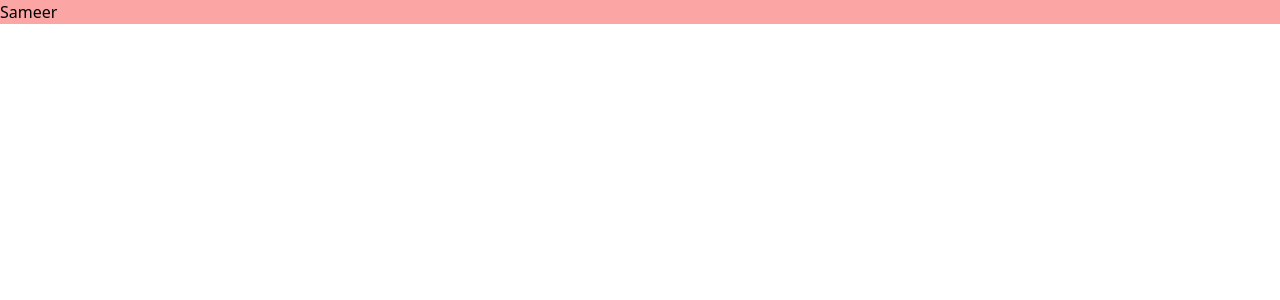
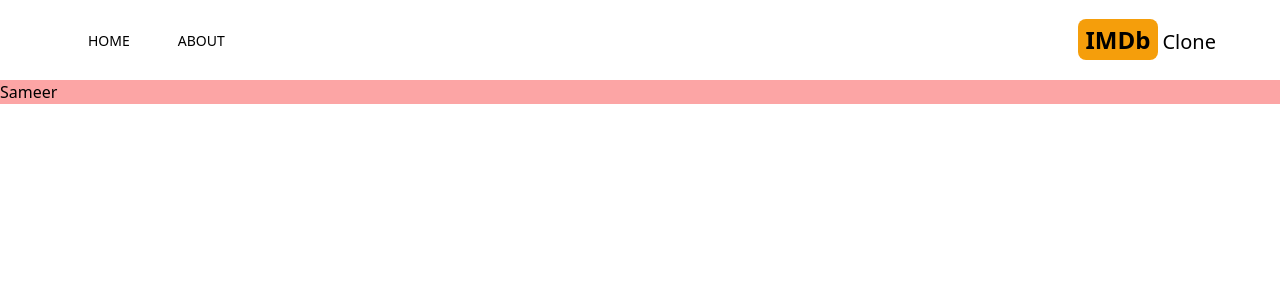
Before and after one commit to SameerManjrekar/sam-imdb-clone, a Next.js app: page / in a window 1280 px wide. Shown: the top 300 px of the page. Built offline with nearby package versions, Linux system fonts and the light colour scheme.

Commit message:
Added Header and react icons

```diff
--- a/package.json
+++ b/package.json
@@ -18,6 +18,7 @@
     "next": "13.1.6",
     "react": "18.2.0",
     "react-dom": "18.2.0",
+    "react-icons": "^4.7.1",
     "typescript": "4.9.5"
   },
   "devDependencies": {
--- a/src/app/layout.tsx
+++ b/src/app/layout.tsx
@@ -1,13 +1,18 @@
-import './globals.css'
+import "./globals.css";
+
+import Header from "@/components/Header";
 
 export default function RootLayout({
   children,
 }: {
-  children: React.ReactNode
+  children: React.ReactNode;
 }) {
   return (
     <html lang="en">
-      <body>{children}</body>
+      <body>
+        <Header />
+        {children}
+      </body>
     </html>
-  )
+  );
 }
--- /dev/null
+++ b/src/components/Header.tsx
@@ -0,0 +1,29 @@
+import Link from "next/link";
+import React from "react";
+import { AiFillHome } from "react-icons/ai";
+import { BsFillInfoCircleFill } from "react-icons/bs";
+
+import MenuItem from "./MenuItem";
+
+type Props = {};
+
+const Header = (props: Props) => {
+  return (
+    <div className="flex justify-between items-center mx-2 max-w-6xl sm:mx-auto py-6">
+      <div className="flex">
+        <MenuItem title="HOME" address="/" Icon={AiFillHome} />
+        <MenuItem title="ABOUT" address="/about" Icon={BsFillInfoCircleFill} />
+      </div>
+      <div>
+        <Link href='/'>
+            <h2 className="text-2xl">
+                <span className="font-bold bg-amber-500 py-1 px-2 rounded-lg mr-1">IMDb</span>
+                <span className="text-xl hidden sm:inline">Clone</span>
+            </h2>
+        </Link>
+      </div>
+    </div>
+  );
+};
+
+export default Header;
--- /dev/null
+++ b/src/components/MenuItem.tsx
@@ -0,0 +1,22 @@
+import Link from "next/link";
+import React from "react";
+
+type MenuItemProps = {
+  title: string;
+  address: string;
+  Icon: any;
+};
+
+const MenuItem = (menuItemProps: MenuItemProps) => {
+  const { title, address, Icon } = menuItemProps;
+  return (
+    <div>
+      <Link href={address} className='mx-4 lg:mx-6 hover:text-amber-600'>
+        <Icon className='text-2xl sm:hidden mx-4' />
+        <p className="hidden sm:inline my-2 text-sm">{title}</p>
+      </Link>
+    </div>
+  );
+};
+
+export default MenuItem;
```
Also changed, not shown: 1 other file (tests, documents, lock files or other folders).
